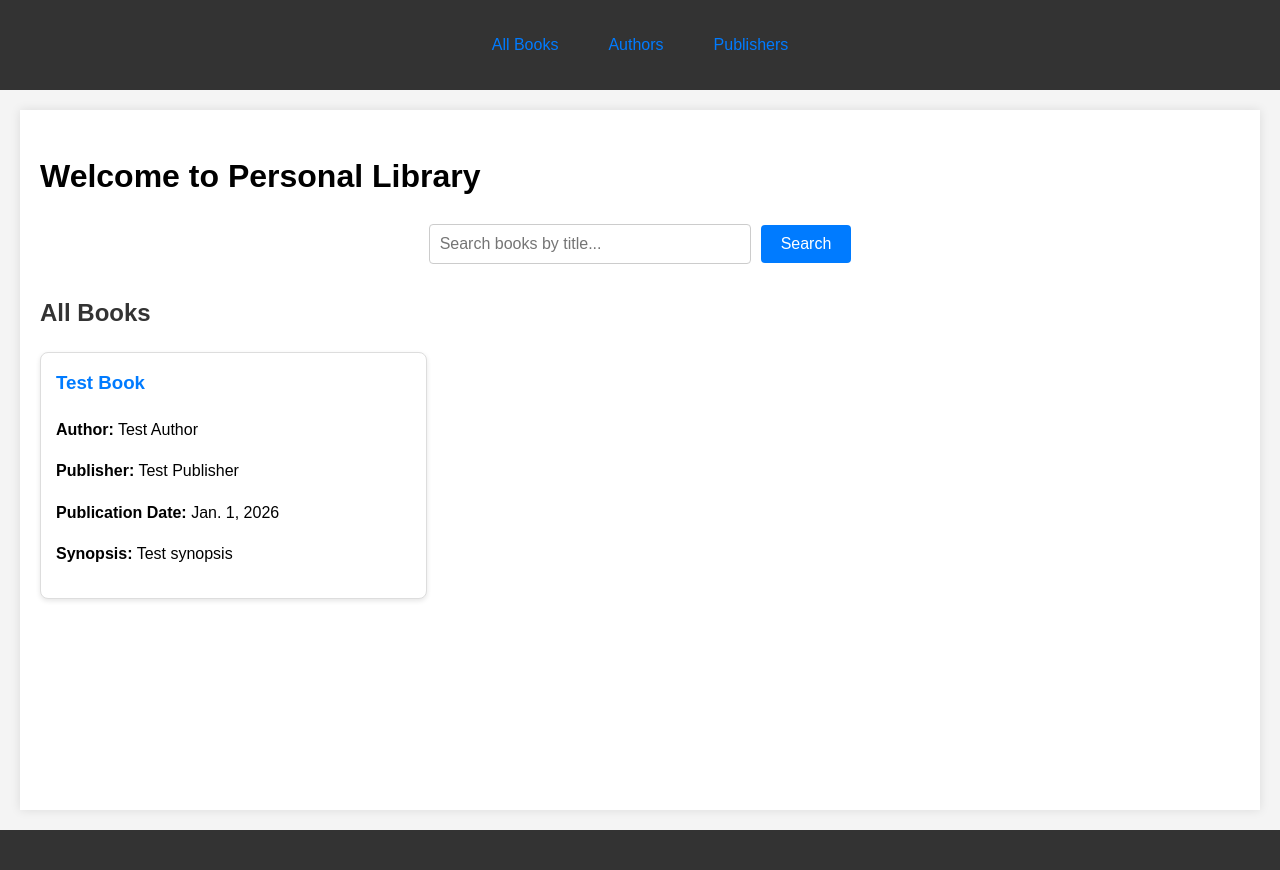
After one commit to Tenvid/PersonalLibrary, a Django app: page / in a window 1280 px wide. The commit adds this page. Run offline with Django 5.2, Linux system fonts and the light colour scheme; data comes from the database, SQL or seed files in the repository.

Commit message:
Add index.html

```diff
--- /dev/null
+++ b/personal_library/core/templates/core/index.html
@@ -0,0 +1,97 @@
+{% extends 'core/base.html' %}
+
+{% block title %}Personal Library - Home{% endblock %}
+
+{% block header %}
+    <!-- Navigation Menu -->
+    <div>
+        <!-- <h2>Main Navigation</h2> -->
+        <ul class="nav-list">
+            <li><a href="/">All Books</a></li>
+            <li><a href="/authors/">Authors</a></li>
+            <li><a href="/publishers/">Publishers</a></li>
+        </ul>
+    </div>
+{% endblock %}
+
+{% block content %}
+<div class="container">
+    <h1>Welcome to Personal Library</h1>
+
+    <!-- Search Form -->
+    <form method="GET" class="search-form">
+        <div class="search-container">
+            <input type="text" name="q" value="{{ query }}" placeholder="Search books by title..." class="search-input">
+            <button type="submit" class="search-button">Search</button>
+        </div>
+    </form>
+
+    <!-- Books List -->
+    <div class="books-section">
+        <h2>{% if query %}Search Results for "{{ query }}"{% else %}All Books{% endif %}</h2>
+
+        {% if books %}
+            <div class="books-grid">
+                {% for book in books %}
+                    <div class="book-item">
+                        <h3>{{ book.title }}</h3>
+                        <p><strong>Author:</strong> {{ book.author.name }}</p>
+                        <p><strong>Publisher:</strong> {{ book.publisher.name|default:"N/A" }}</p>
+                        <p><strong>Publication Date:</strong> {{ book.publication_date }}</p>
+                        <p><strong>Synopsis:</strong> {{ book.synopsis|truncatewords:30 }}</p>
+                        {% if book.cover_image %}
+                            <img src="{{ book.cover_image.url }}" alt="{{ book.title }}" class="book-cover">
+                        {% endif %}
+                    </div>
+                {% endfor %}
+            </div>
+
+            <!-- Pagination -->
+            {% if is_paginated %}
+                <div class="pagination">
+                    <span class="page-links">
+                        {% if page_obj.has_previous %}
+                            <a href="?q={{ query }}&page=1">&laquo; first</a>
+                            <a href="?q={{ query }}&page={{ page_obj.previous_page_number }}">previous</a>
+                        {% endif %}
+
+                        <span class="current">
+                            Page {{ page_obj.number }} of {{ page_obj.paginator.num_pages }}
+                        </span>
+
+                        {% if page_obj.has_next %}
+                            <a href="?q={{ query }}&page={{ page_obj.next_page_number }}">next</a>
+                            <a href="?q={{ query }}&page={{ page_obj.paginator.num_pages }}">last &raquo;</a>
+                        {% endif %}
+                    </span>
+                </div>
+            {% endif %}
+        {% else %}
+            <p class="no-results">
+                {% if query %}
+                    No books found matching your search for "{{ query }}". Try a different search term.
+                {% else %}
+                    No books available in the library yet.
+                {% endif %}
+            </p>
+        {% endif %}
+    </div>
+</div>
+{% endblock %}
+
+{% block extra_js %}
+<script>
+    // Optional: Add JavaScript for enhanced search functionality
+    document.addEventListener('DOMContentLoaded', function() {
+        const searchInput = document.querySelector('.search-input');
+        if (searchInput) {
+            searchInput.addEventListener('keypress', function(e) {
+                if (e.key === 'Enter') {
+                    e.preventDefault();
+                    document.querySelector('.search-button').click();
+                }
+            });
+        }
+    });
+</script>
+{% endblock %}
--- a/personal_library/core/urls.py
+++ b/personal_library/core/urls.py
@@ -1,7 +1,9 @@
 from django.urls import path
+from . import views
 from .views import books, authors, publishers, book_views
 
 urlpatterns = [
+    path("", views.index, name="index"),
     path("books/", books.read_all),
     path("books/create/", books.create),
     path("books/delete/<int:book_id>/", books.delete),
--- a/personal_library/core/views.py
+++ b/personal_library/core/views.py
@@ -1,4 +1,31 @@
 from django.shortcuts import render
+from django.core.paginator import Paginator
+from core.models import Book
 from core.api import books, authors, publishers
 from core._views import books as book_views
+
+def index(request):
+    # Get the search query from the request
+    query = request.GET.get('q', '')
+
+    # Get all books or filter based on the search query
+    if query:
+        books_list = Book.objects.filter(title__icontains=query).select_related('author', 'publisher')
+    else:
+        books_list = Book.objects.all().select_related('author', 'publisher')
+
+    # Paginate the results (10 books per page)
+    paginator = Paginator(books_list, 10)
+    page_number = request.GET.get('page')
+    page_obj = paginator.get_page(page_number)
+
+    context = {
+        'books': page_obj,
+        'query': query,
+        'is_paginated': page_obj.has_other_pages(),
+        'page_obj': page_obj,
+    }
+
+    return render(request, 'core/index.html', context)
+
 # Create your views here.
--- a/personal_library/static/css/style.css
+++ b/personal_library/static/css/style.css
@@ -69,3 +69,138 @@ footer {
   margin: 0 auto;
   padding: 0 20px;
 }
+
+/* Styles for index page */
+.container {
+    max-width: 100%;
+}
+
+.search-form {
+    margin-bottom: 20px;
+    text-align: center;
+}
+
+.search-container {
+    display: flex;
+    justify-content: center;
+    align-items: center;
+    gap: 10px;
+}
+
+.search-input {
+    padding: 10px;
+    font-size: 16px;
+    border: 1px solid #ccc;
+    border-radius: 4px;
+    width: 300px;
+}
+
+.search-button {
+    padding: 10px 20px;
+    background-color: #007bff;
+    color: white;
+    border: none;
+    border-radius: 4px;
+    cursor: pointer;
+    font-size: 16px;
+}
+
+.search-button:hover {
+    background-color: #0056b3;
+}
+
+.menu {
+    margin: 20px 0;
+    padding: 20px;
+    background-color: #f8f9fa;
+    border-radius: 5px;
+}
+
+.nav-list {
+    list-style: none;
+    padding: 0;
+    display: flex;
+    justify-content: center;
+    gap: 20px;
+}
+
+.nav-list li {
+    display: inline;
+}
+
+.nav-list a {
+    text-decoration: none;
+    color: #007bff;
+    padding: 10px 15px;
+    border-radius: 4px;
+    transition: background-color 0.3s;
+}
+
+.nav-list a:hover {
+    background-color: #e9ecef;
+}
+
+.books-section h2 {
+    margin-top: 30px;
+    color: #333;
+}
+
+.books-grid {
+    display: grid;
+    grid-template-columns: repeat(auto-fill, minmax(300px, 1fr));
+    gap: 20px;
+    margin-top: 20px;
+}
+
+.book-item {
+    border: 1px solid #ddd;
+    border-radius: 8px;
+    padding: 15px;
+    background-color: #fff;
+    box-shadow: 0 2px 5px rgba(0,0,0,0.1);
+}
+
+.book-item h3 {
+    margin-top: 0;
+    color: #007bff;
+}
+
+.book-cover {
+    max-width: 100px;
+    height: auto;
+    display: block;
+    margin-top: 10px;
+}
+
+.no-results {
+    text-align: center;
+    font-size: 18px;
+    color: #666;
+    margin: 40px 0;
+}
+
+.pagination {
+    margin: 30px 0;
+    text-align: center;
+}
+
+.pagination .page-links a {
+    display: inline-block;
+    padding: 8px 12px;
+    margin: 0 5px;
+    text-decoration: none;
+    border: 1px solid #ddd;
+    border-radius: 4px;
+    color: #007bff;
+}
+
+.pagination .page-links a:hover {
+    background-color: #e9ecef;
+}
+
+.pagination .current {
+    display: inline-block;
+    padding: 8px 12px;
+    margin: 0 5px;
+    font-weight: bold;
+}
```
